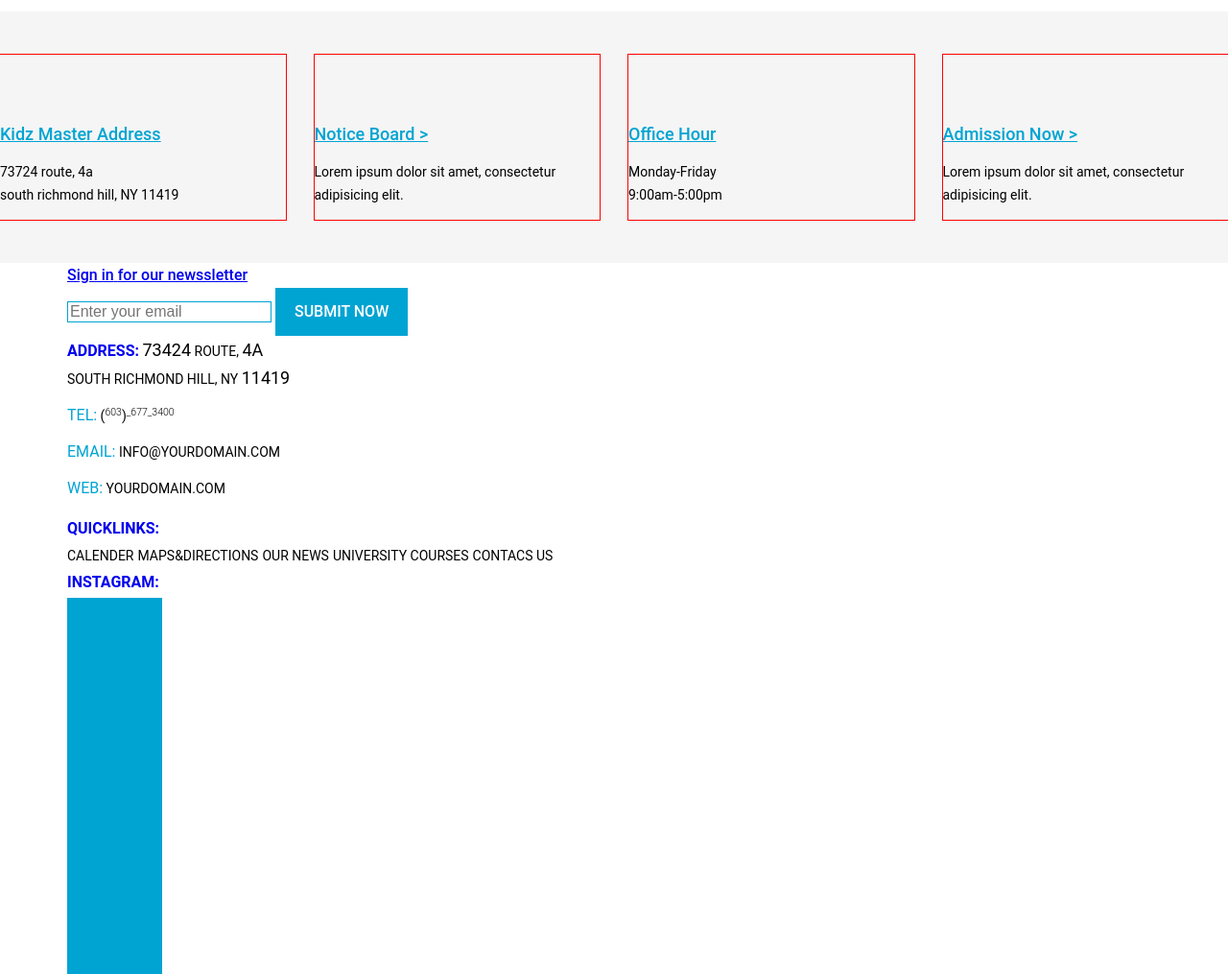
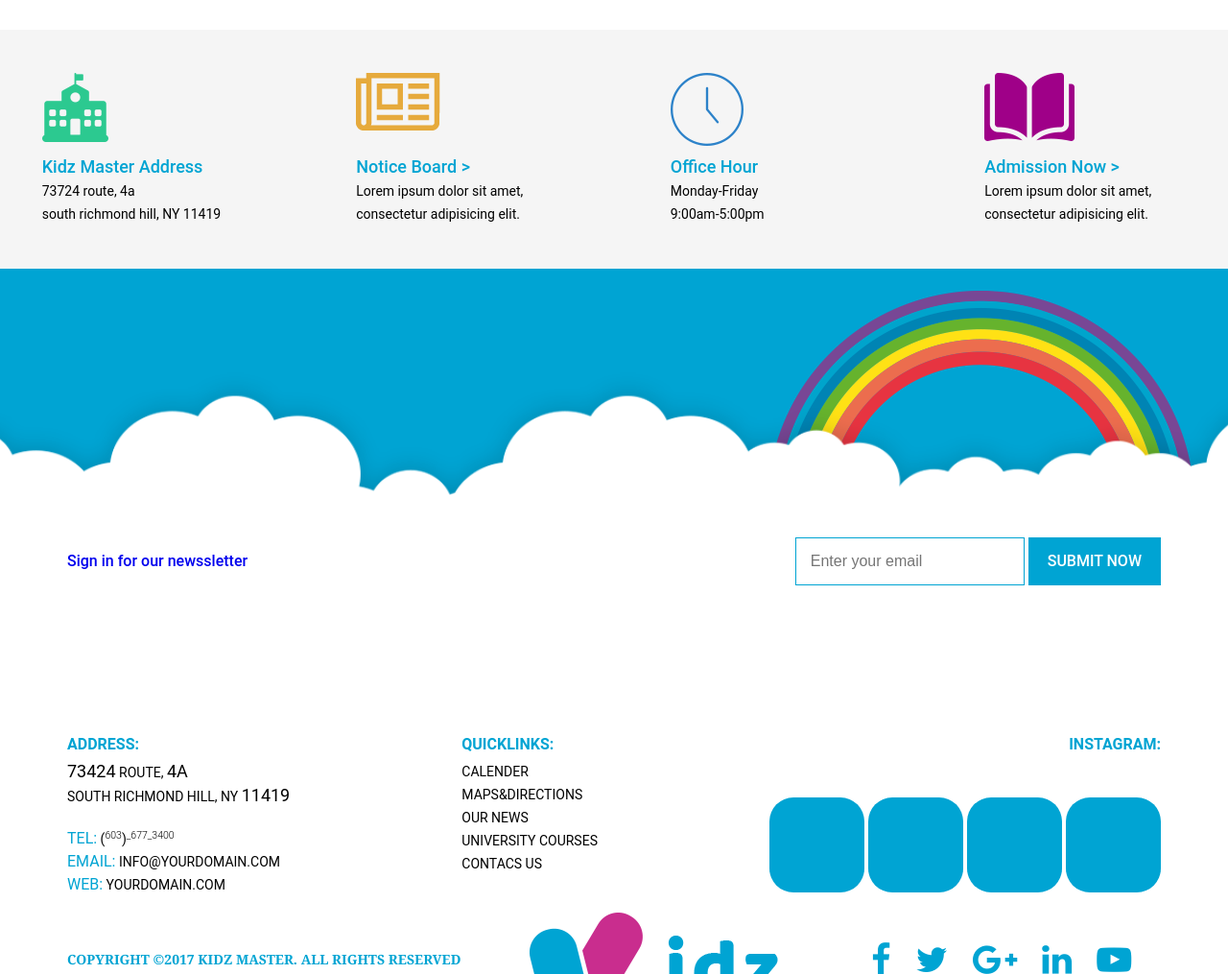
Before and after one commit to Web-proger/kidzmaster, a website: page src/index.html in a window 1280 px wide. Shown: the part 4680-5695 px from the top of the page at 96% size. Drawn offline with Linux system fonts and the light colour scheme; files whose address does not match are found by name.

Commit message:
Сделал блок teacher, noticem other и частично footer

```diff
--- a/src/index.html
+++ b/src/index.html
@@ -269,9 +269,9 @@
         <h2 class="notice__caption">From Notice Board</h2>
         <div class="notice__wrapper">
           <div class="notice__section">
-            <a href="" class="notice__section-link">Latest News</a>
-            <a href="" class="notice__section-link">Bulletin</a>
-            <a href="" class="notice__section-link">Media</a>
+            <a href="#" class="notice__section-link notice__section-link--active">Latest News</a>
+            <a href="#" class="notice__section-link">Bulletin</a>
+            <a href="#" class="notice__section-link">Media</a>
           </div>
           <div class="notice__items">
             <div class="notice__item">
@@ -300,20 +300,20 @@
       </div>
     </section>
     <section class="other">
-      <div class="other__item">
-        <a href="" class="other__caption">Kidz master address</a>
-        <p class="other__description">73724 route, 4a <br> south richmond hill, NY 11419</p>
+      <div class="other__item other__item--ico-house">
+        <a class="other__caption" href="#">Kidz master address</a>
+        <p class="other__description ">73724 route, 4a <br> south richmond hill, NY 11419</p>
       </div>
-      <div class="other__item">
-        <a href="" class="other__caption">Notice board ></a>
+      <div class="other__item other__item--ico-notice">
+        <a class="other__caption" href="#">Notice board ></a>
         <p class="other__description">Lorem ipsum dolor sit amet, consectetur adipisicing elit.</p>
       </div>
-      <div class="other__item">
-        <a href="" class="other__caption">Office hour</a>
+      <div class="other__item other__item--ico-clock">
+        <a class="other__caption" href="#">Office hour</a>
         <p class="other__description">Monday-Friday <br> 9:00am-5:00pm</p>
       </div>
-      <div class="other__item">
-        <a href="" class="other__caption">Admission Now ></a>
+      <div class="other__item other__item--ico-book">
+        <a class="other__caption" href="#">Admission Now ></a>
         <p class="other__description">Lorem ipsum dolor sit amet, consectetur adipisicing elit.</p>
       </div>
     </section>
@@ -334,7 +334,7 @@
     <div class="footer__middle">
       <div class="footer__contacts">
         <div class="footer__address-block">
-          <a href="#" class="footer__subtitle">Address:</a>
+          <h3 href="#" class="footer__subtitle">Address:</h3>
           <span>73424</span> route, <span>4a</span><br>
           south richmond hill, ny <span>11419</span>
         </div>
@@ -345,7 +345,7 @@
         </div>
       </div>
       <div class="footer__quicklinks">
-        <a href="#" class="footer__subtitle">Quicklinks:</a>
+        <h3 href="#" class="footer__subtitle">Quicklinks:</h3>
         <div class="footer__links">
           <a href="" class="footer__link">Calender</a>
           <a href="" class="footer__link">Maps&directions</a>
@@ -355,7 +355,7 @@
         </div>
       </div>
       <div class="footer__instagram">
-        <a href="#" class="footer__subtitle">Instagram:</a>
+        <h3 href="#" class="footer__subtitle">Instagram:</h3>
         <div class="footer__instagram-items">
           <div class="footer__instagram-item"></div>
           <div class="footer__instagram-item"></div>
--- a/src/precss/main.scss
+++ b/src/precss/main.scss
@@ -348,27 +348,29 @@ img {
   @include fonts($rob, 14, 24, 500);
 }
 .teachers__items {
-@include row-flex();
+  display: flex;
+  flex-wrap: wrap;
   justify-content: center;
-
+  margin: 0 auto;
 }
 .teachers__item {
   position: relative;
-  @include col();
-  @include size(3);
-  @include size-md(4);
-  @include size-sm(6);
-  @include size-xs(12);
-
-  margin-bottom: 18px;
+  width: 258px;
+  height: 258px;
+  margin: 13px;
+}
+.teachers__img {
+  border-radius: 25px;
 }
 .teachers__info {
   position: absolute;
   bottom: 0;
+  width: 100%;
   margin: 0;
-  width: 100%;
+  text-align: center;
   color: $second-color;
   background-color: $main-color;
+  border-radius: 0 0 25px 25px;
 }
 .teachers__name {
   @include fonts($dosis, 26, 36, 700);
@@ -437,41 +439,75 @@ img {
   text-transform: capitalize;
 }
 .notice__section-link {
+  display: inline-block;
+  padding-bottom: 10px;
+  margin-right: 50px;
   @include fonts($rob, 16, 34, 500);
-  color: $main-color;
+  color: #808080;
   text-decoration: none;
+  text-transform: uppercase;
+  &--active {
+    color: $main-color;
+    border-bottom: 2px solid $main-color;
+  }
 }
-
-
-
 
 //other  -  блок разное
 .other {
-/*  display: flex;
-  flex-wrap: wrap;*/
   justify-content: space-around;
   @include row-flex();
   padding-top: 45px;
   padding-bottom: 20px;
   background-color: #f5f5f5;
+  @media screen and (max-width: 870px) {
+    justify-content: center;
+  }
 }
 .other__item {
-//  flex-basis: 190px;
-  @include col();
-  @include size(3);
-  @include size-sm(6);
   position: relative;
-  padding-top: 70px;
+  flex-basis: 210px;
+  padding-top: 85px;
   margin-bottom: 25px;
-  outline: 1px solid red;
+  &::after {
+    position: absolute;
+    margin: 0 auto;
+    content: "";
+    top: 0;
+    left: 0;
+    width: 94px;
+    height: 76px;
+  }
+  &--ico-house {
+    background: url("../img/ico-house.png") no-repeat;
+  }
+  &--ico-notice {
+    background: url("../img/ico-notice.png") no-repeat;
+  }
+  &--ico-clock {
+    background: url("../img/ico-clock.png") no-repeat;
+  }
+  &--ico-book {
+    background: url("../img/ico-book.png") no-repeat;
+  }
+  @media screen and (max-width: 870px) {
+  margin-left: 50px;
+  margin-right: 50px;
+  }
+  @media #{$m-sm} {
+    margin-right: 20px;
+    margin-left: 20px;
+  }
 }
+
 .other__caption {
   @include fonts($rob, 18, 26, 500);
   color: $main-color;
   text-transform: capitalize;
+  text-decoration: none;
 }
 .other__description {
   @include fonts($rob, 14, 24, 400);
+  margin: 0;
 }
 .footer__input-subscribe {
   border: 1px solid $main-color;
@@ -481,52 +517,110 @@ img {
 
 //footer - блок подвал
 .footer {
-//  background-color: $main-color;
+  padding-top: 280px;
+  padding-bottom: 230px;
+  display: flex;
+  flex-direction: column;
+  background-color: $main-color;
+  background-image:
+                url("../img/footer-pic.png"),
+                url("../img/cloud.png"),
+                url("../img/rainbow.png");
+  background-repeat: no-repeat, no-repeat, no-repeat;
+  background-position: bottom center, bottom center, top 22px right 35px;
+  a {
+    text-decoration: none;
+  }
+  background-size: contain, auto 90%, auto;
 }
 .footer__top {
   @include wrapper();
+  width: 100%;
+  display: flex;
+  justify-content: space-between;
+  align-items: center;
+  margin-bottom: 150px;
 }
 .footer__sign-in-link {
   @include fonts($rob, 16, 26, 500);
 }
 .footer__subtitle {
+  margin: 0;
   @include fonts($rob, 16, 32, 700);
+  color: $main-color;
   text-transform: uppercase;
   text-decoration: none;
+}
+.footer__input-subscribe {
+  padding: 15px;
+  outline: none;
 }
 
 .footer__middle {
   @include wrapper();
+  width: 100%;
+  display: flex;
+  justify-content: space-between;
+  flex-wrap: wrap;
+  margin-bottom: 50px;
 }
 .footer__contacts {
   @include fonts($rob, 14, 24, 400);
   text-transform: uppercase;
 }
-.footer__address-block span {
-  font-size: 18px;
+.footer__address-block {
+  margin-bottom: 20px;
+  margin-right: 30px;
+  span {
+    font-size: 18px;
+  }
 }
 .footer__contacts-subtitle {
   @include fonts($rob, 16, 24, 400);
   color: $main-color;
 }
+.footer__contacts-block p {
+  margin: 0;
+}
 .footer__contacts sup {
     font-weight: 300;
 }
+.footer__quicklinks {
+  margin-right: 30px;
+}
 .footer__link {
+  display: block;
   @include fonts($rob, 14, 24, 400);
   text-decoration: none;
   text-transform: uppercase;
   color: #000000;
 }
-
+.footer__instagram {
+  display: flex;
+  flex-direction: column;
+  align-items: flex-end;
+}
+.footer__instagram-items {
+  margin-top: auto;
+}
 .footer__instagram-item {
+  display: inline-block;
   width: 99px;
   height: 99px;
   background-color: $main-color;
+  border-radius: 25px;
 }
 
 .footer__bottom {
   @include wrapper();
+  width: 100%;
+  display: flex;
+  justify-content: space-between;
+  flex-wrap: wrap;
+  margin-bottom: 35px;
+}
+.footer__logo {
+  margin-top: -33px;
 }
 .footer__copyright {
   @include fonts($rob-sl, 14, 32, 700);
@@ -535,9 +629,13 @@ img {
 }
 .footer__social-link {
   position: relative;
+  display: inline-block;
+  margin-left: 13px;
+  margin-right: 13px;
   text-decoration: none;
 }
 .footer__social {
+  width: 315px;
   font-size: 0;
   i.fa {
     font-size: 36px;
```
Also changed, not shown: src/css/styles.css.
